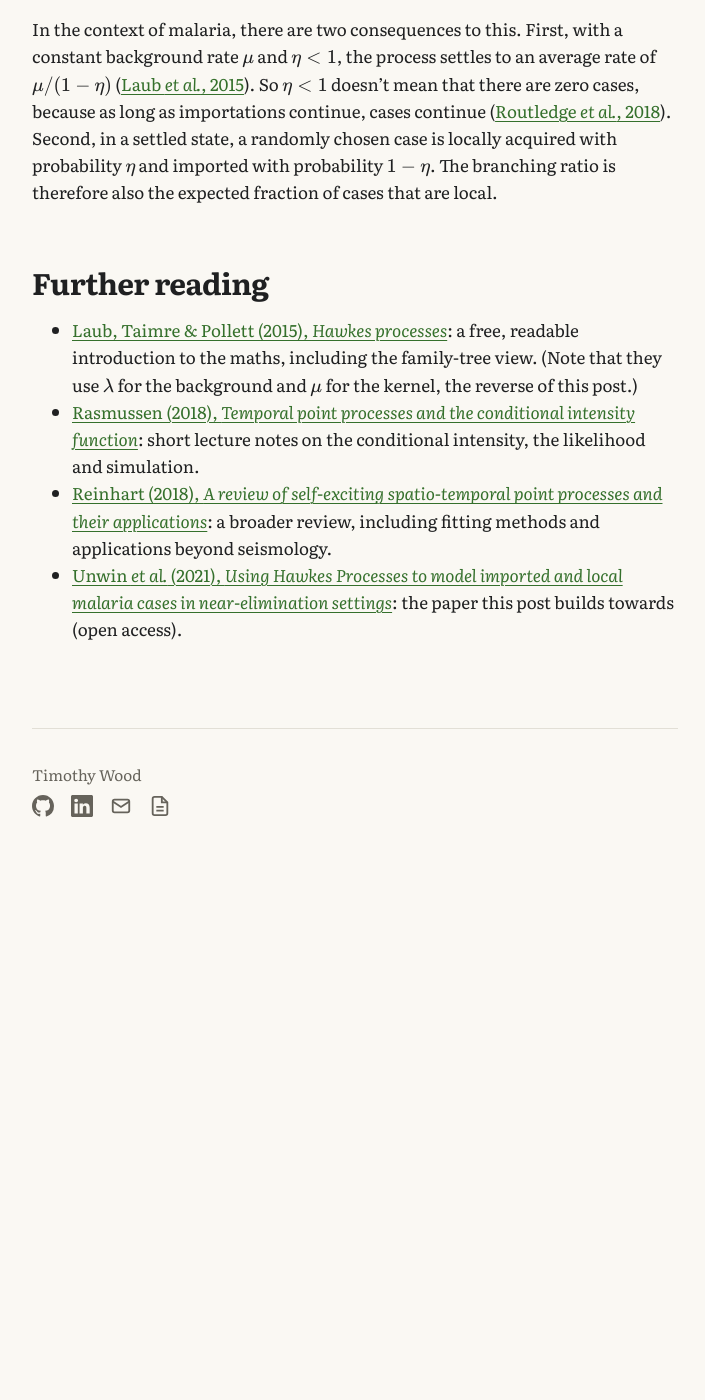
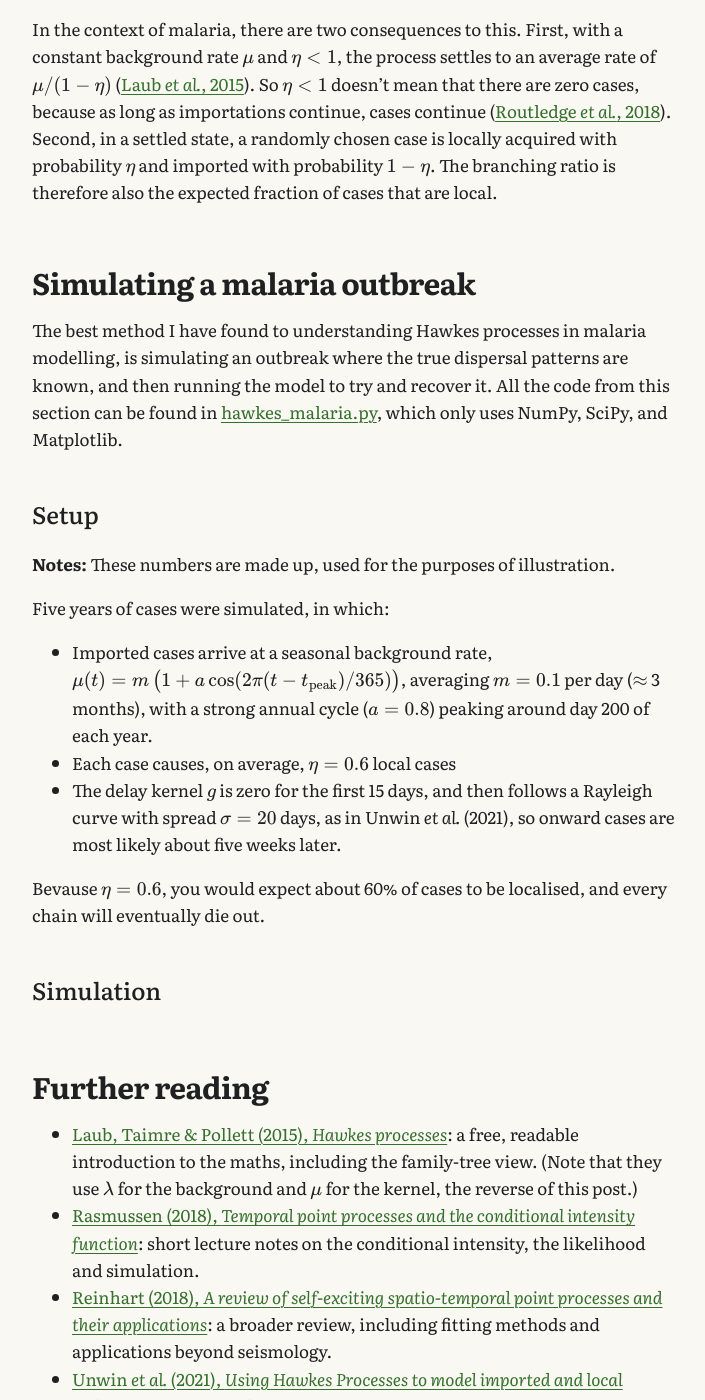
Before and after one commit to timj-wood/timj-wood.github.io, a Jekyll site: the page built from _posts/2026-09-23-hawkes-processes.md, in a window 1280 px wide and 1400 px high, scrolled down 5768 px. Shown: the whole window, without its empty margins (285-990 px from the left). Built offline with Jekyll 4.4.1, drawn with Linux system fonts in a browser that asks for light colours; before the commit the page ends 6643 px from its top, so only the background shows below that; some of the changed text lies outside the part shown.

Commit message:
Update 2026-09-23-hawkes-processes.md

```diff
--- a/_posts/2026-09-23-hawkes-processes.md
+++ b/_posts/2026-09-23-hawkes-processes.md
@@ -114,6 +114,23 @@ Let's go back to the family tree visualisation for a second. One imported case h
 
 In the context of malaria, there are two consequences to this. First, with a constant background rate $\mu$ and $\eta < 1$, the process settles to an average rate of $\mu/(1-\eta)$ ([Laub *et al.*, 2015](https://arxiv.org/abs/1507.02822)). So $\eta < 1$ doesn't mean that there are zero cases, because as long as importations continue, cases continue ([Routledge *et al.*, 2018](https://doi.org/10.1038/s41467-018-04577-y)). Second, in a settled state, a randomly chosen case is locally acquired with probability $\eta$ and imported with probability $1 - \eta$. The branching ratio is therefore also the expected fraction of cases that are local.
 
+# Simulating a malaria outbreak
+
+The best method I have found to understanding Hawkes processes in malaria modelling, is simulating an outbreak where the true dispersal patterns are known, and then running the model to try and recover it. All the code from this section can be found in [hawkes_malaria.py](/assets/posts/hawkes/hawkes_malaria.py), which only uses NumPy, SciPy, and Matplotlib.
+
+## Setup
+
+**Notes:** These numbers are made up, used for the purposes of illustration.
+
+Five years of cases were simulated, in which:
+- Imported cases arrive at a seasonal background rate, $\mu(t) = m\,\big(1 + a\cos(2\pi(t - t_{\text{peak}})/365)\big)$, averaging $m = 0.1$ per day ($\approx$ 3 months), with a strong annual cycle ($a = 0.8$) peaking around day 200 of each year.
+- Each case causes, on average, $\eta = 0.6$ local cases
+- The delay kernel $g$ is zero for the first 15 days, and then follows a Rayleigh curve with spread $\sigma = 20$ days, as in Unwin *et al.* (2021), so onward cases are most likely about five weeks later.
+
+Bevause $\eta = 0.6$, you would expect about 60% of cases to be localised, and every chain will eventually die out.
+
+## Simulation
+
 
 
 # Further reading
```
